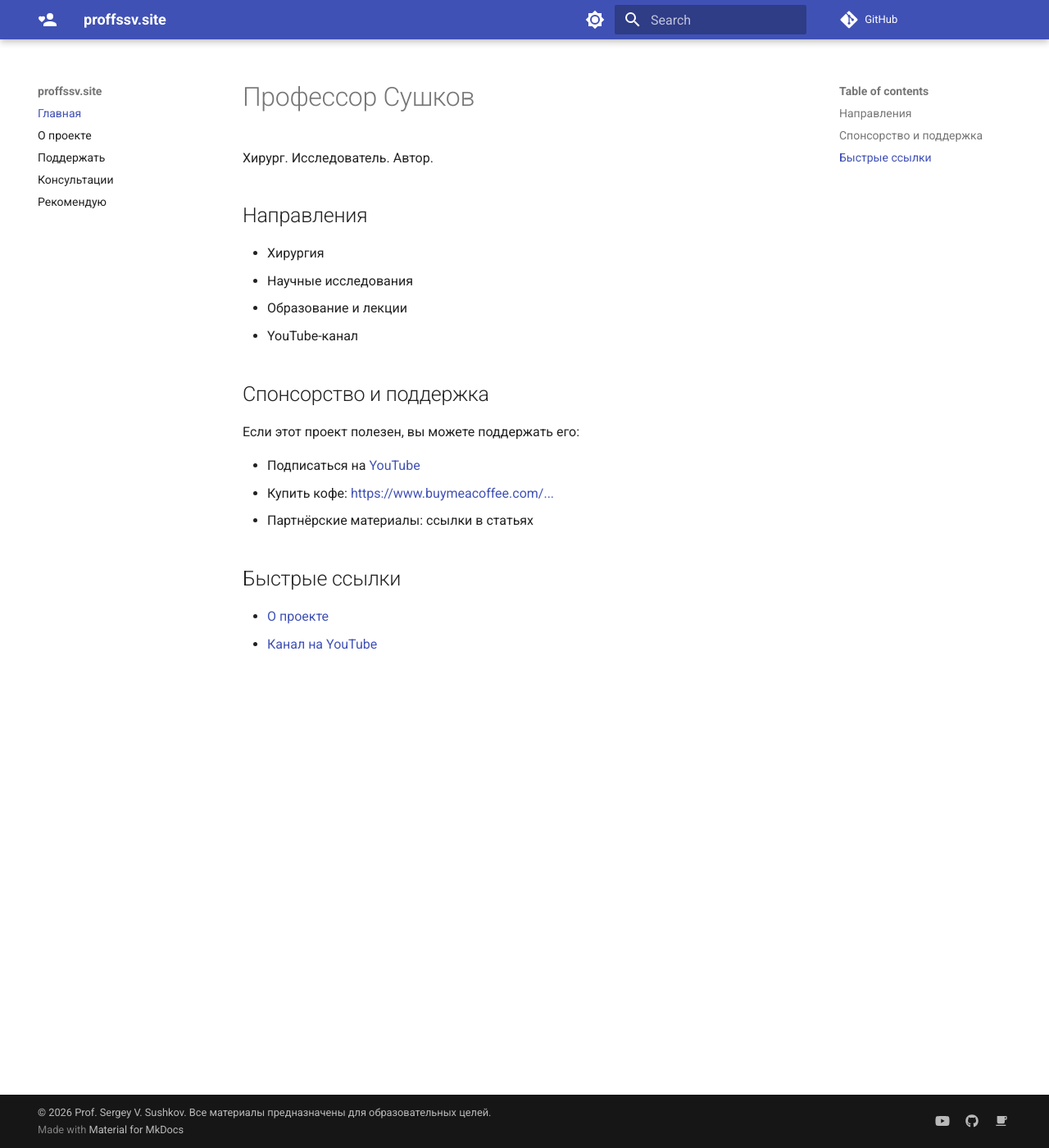
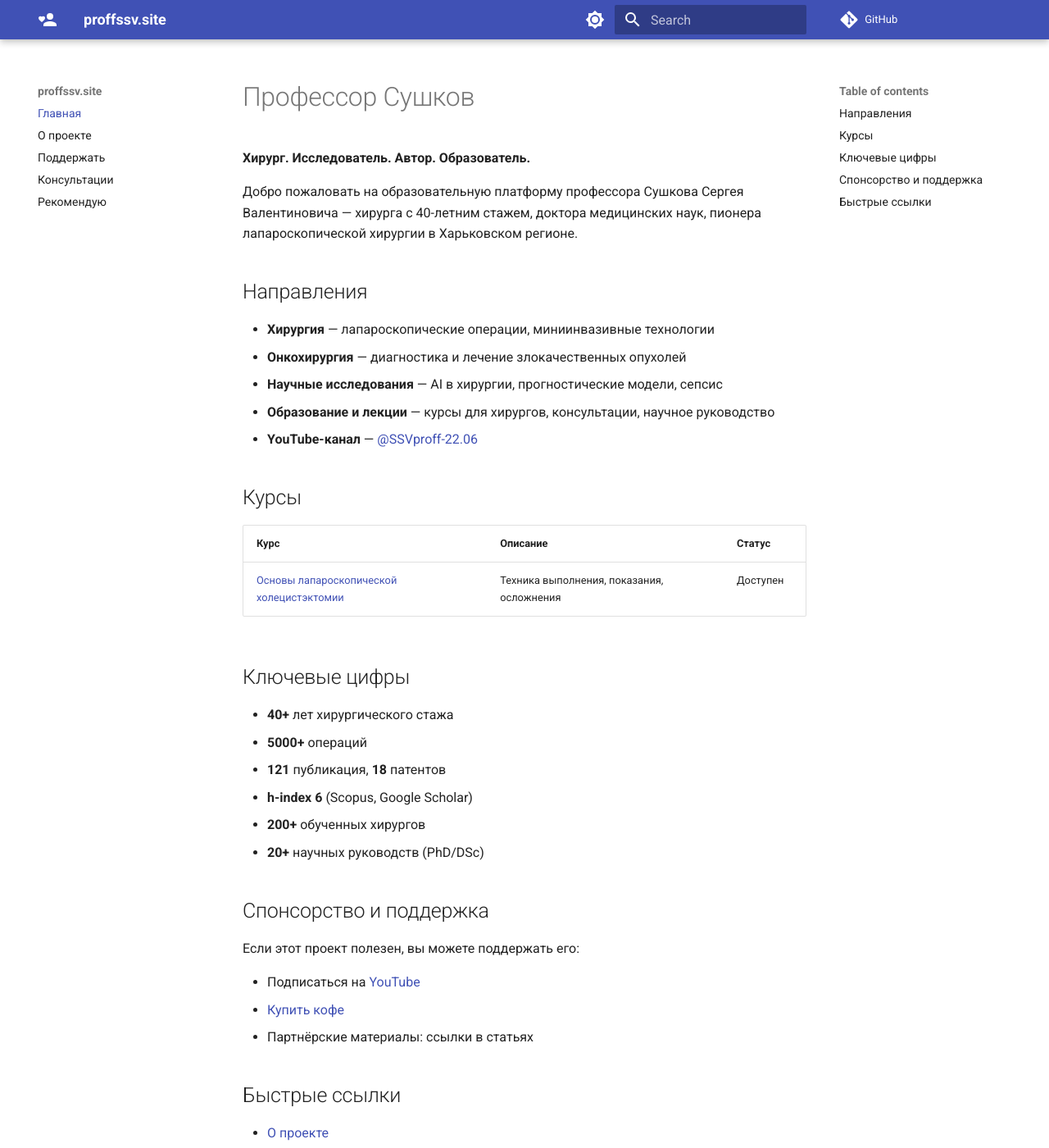
Before and after one commit to Serg2206/proffssv.site, an MkDocs documentation site: the page built from docs/index.md, in a window 1280 px wide and 1400 px high. Shown: the whole window at 82% size. Built offline with MkDocs 1.6.1 and Material for MkDocs 9.7.7, drawn with Linux system fonts in a browser that asks for light colours; comment, search, counter and statistics services are not loaded; some of the changed text lies outside the part shown.

Commit message:
Expand index.md with meta tags, courses table, stats, and update date

```diff
--- a/docs/index.md
+++ b/docs/index.md
@@ -1,23 +1,54 @@
+---
+description: Образовательная платформа профессора Сушкова С.В. — курсы по лапароскопической хирургии, онкологии, научным исследованиям.
+keywords: Сушков, хирургия, лапароскопия, онкология, образование, курсы
+author: Prof. Sergey V. Sushkov
+---
+
 # Профессор Сушков
 
-Хирург. Исследователь. Автор.
+**Хирург. Исследователь. Автор. Образователь.**
+
+Добро пожаловать на образовательную платформу профессора Сушкова Сергея Валентиновича — хирурга с 40-летним стажем, доктора медицинских наук, пионера лапароскопической хирургии в Харьковском регионе.
 
 ## Направления
 
-- Хирургия
-- Научные исследования
-- Образование и лекции
-- YouTube-канал
+- **Хирургия** — лапароскопические операции, миниинвазивные технологии
+- **Онкохирургия** — диагностика и лечение злокачественных опухолей
+- **Научные исследования** — AI в хирургии, прогностические модели, сепсис
+- **Образование и лекции** — курсы для хирургов, консультации, научное руководство
+- **YouTube-канал** — [@SSVproff-22.06](https://www.youtube.com/@SSVproff-22.06)
+
+## Курсы
+
+| Курс | Описание | Статус |
+|------|----------|--------|
+| [Основы лапароскопической холецистэктомии](./courses/laparoscopic-cholecystectomy-basics.md) | Техника выполнения, показания, осложнения | Доступен |
+
+## Ключевые цифры
+
+- **40+** лет хирургического стажа
+- **5000+** операций
+- **121** публикация, **18** патентов
+- **h-index 6** (Scopus, Google Scholar)
+- **200+** обученных хирургов
+- **20+** научных руководств (PhD/DSc)
 
 ## Спонсорство и поддержка
 
 Если этот проект полезен, вы можете поддержать его:
 
 - Подписаться на [YouTube](https://www.youtube.com/@SSVproff-22.06)
-- Купить кофе: <https://www.buymeacoffee.com/...>
+- [Купить кофе](https://www.buymeacoffee.com/ssvproff)
 - Партнёрские материалы: ссылки в статьях
 
 ## Быстрые ссылки
 
 - [О проекте](./about.md)
+- [Консультации](./consultations.md)
+- [Рекомендую](./recommend.md)
+- [Поддержать](./support.md)
 - [Канал на YouTube](https://www.youtube.com/@SSVproff-22.06)
+
+---
+
+*Последнее обновление: 6 июля 2026*
```
